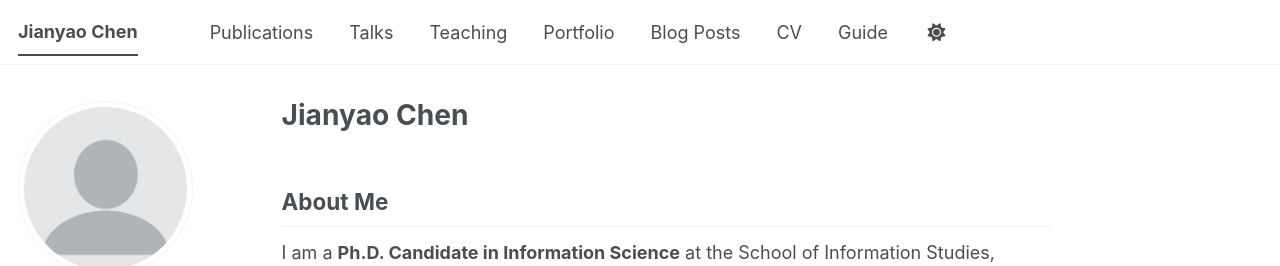
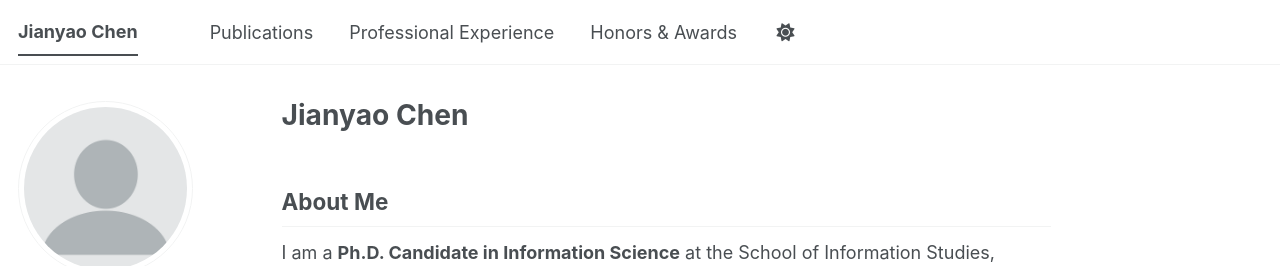
Before and after one commit to JianyaoChen/JianyaoChen.github.io, a Jekyll site: the page built from _pages/about.md, in a window 1280 px wide. Shown: the top 266 px of the page. Built offline with Jekyll 4.4.1, drawn with Linux system fonts in a browser that asks for light colours; some web fonts are replaced; a script bundle is joined from its source files by our own code; library files that are not in the unit come from our copies.

Commit message:
Update navigation.yml

```diff
--- a/_data/navigation.yml
+++ b/_data/navigation.yml
@@ -11,23 +11,29 @@ main:
   - title: "Publications"
     url: /publications/
 
-  - title: "Talks"
-    url: /talks/
+  - title: "Professional Experience"
+    url: /Professional-Experience/
 
-  - title: "Teaching"
-    url: /teaching/
+  - title: "Honors & Awards"
+    url: /Honors-Awards/
 
-  - title: "Portfolio"
-    url: /portfolio/
+  # - title: "Talks"
+    # url: /talks/
 
-  - title: "Blog Posts"
-    url: /year-archive/
+  # - title: "Teaching"
+  #   url: /teaching/
 
-  - title: "CV"
-    url: /cv/
+  # - title: "Portfolio"
+  #   url: /portfolio/
+
+  # - title: "Blog Posts"
+  #   url: /year-archive/
+
+  # - title: "CV"
+  #   url: /cv/
 
   # - title: "CV"
   #   url: /cv-json/
 
-  - title: "Guide"
-    url: /markdown/
+  # - title: "Guide"
+  #   url: /markdown/
```
